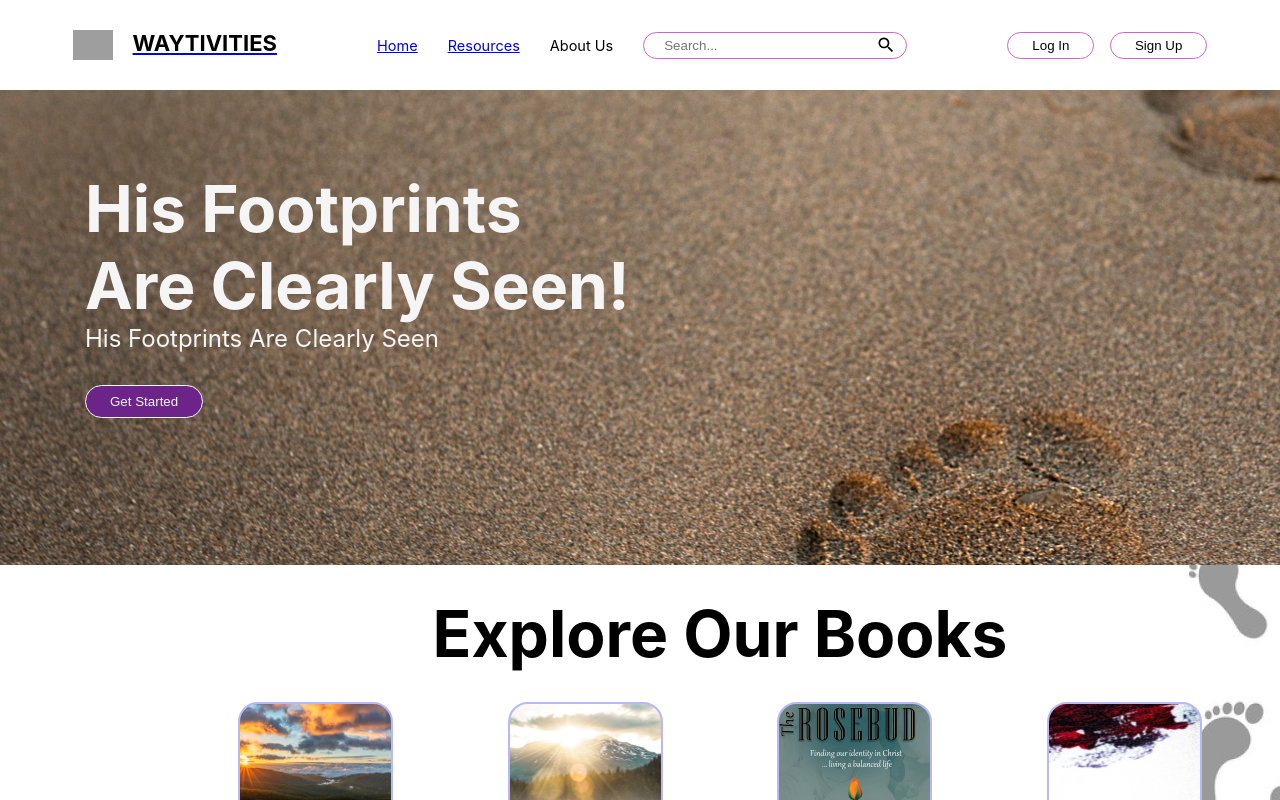
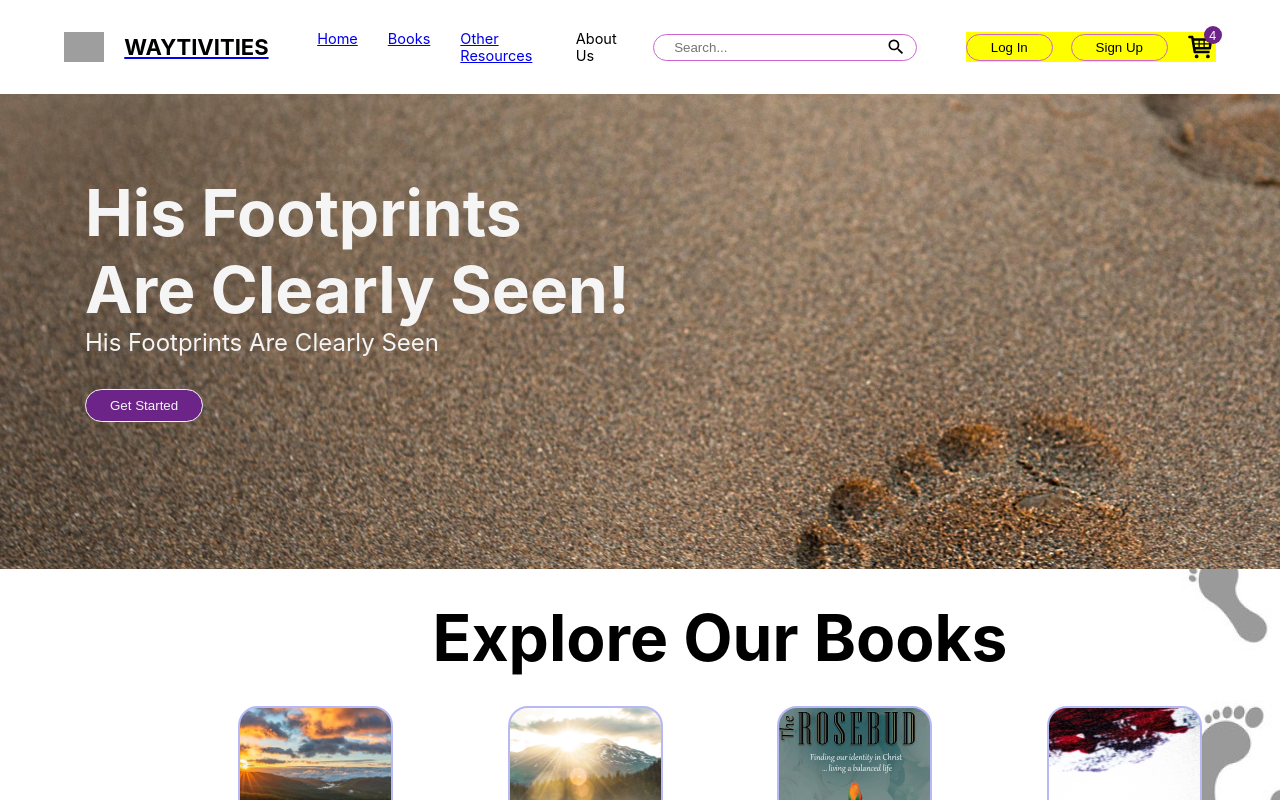
Before and after one commit to Confinesofgrace/Waytivities-Test, a React (Create React App) app: page / in a window 1280 px wide. Shown: the top 800 px of the page. Built offline with nearby package versions, Linux system fonts and the light colour scheme; grey boxes are pictures that could not be loaded.

Commit message:
Updated Navbar with Cart

```diff
--- a/src/App.css
+++ b/src/App.css
@@ -5,7 +5,7 @@
   box-sizing: border-box;
 }
 
-/* Navbar Design*/
+                  /* Navbar Design*/
 
 #navbar
 {
@@ -27,16 +27,17 @@
 
 }
 
-
+                  /*Left column*/
 #nav-left
 {
-  /*background-color: blue;*/
+  /*background-color: blue; */
 }
 
 #logo
 {
 
   display: flex;
+  align-items: center;
 
 }
 
@@ -54,6 +55,8 @@
   color: black;
 }
 
+
+              /*Center column*/
 #nav-center
 {
   width: 50%;
@@ -75,6 +78,53 @@
 #nav-center li
 {
   margin-right: 30px;
+}
+
+                /*Right column*/
+
+#nav-right
+{
+  width: 250px;
+  display: flex;
+  justify-content: space-between;
+  align-items: center;
+
+  background-color: yellow;
+}
+
+
+#cart
+{
+
+  font-size: 12px;
+
+  position: relative;
+
+  display: flex;
+  flex-direction: column;
+  align-items: center;
+
+}
+
+
+#cart-items
+{
+  width: 18px;
+  height: 18px;
+  border-radius: 10px;
+  background-color: #6d2488;
+
+  position: absolute;
+  bottom: 18px;
+  left: 18px;
+
+  display: flex;
+  justify-content: center;
+  align-items: center;
+
+
+  color: whitesmoke;
+  font-size: 12px;
 }
 
 button
@@ -99,51 +149,6 @@ button
 
   overflow: hidden;
 }
-
-#nav-right
-{
-  width: 200px;
-  display: flex;
-  justify-content: space-between;
-}
-
-/*
-#Shopping-cart
-{
-
-  font-size: 12px;
-
-  position: relative;
-
-  display: flex;
-  flex-direction: column;
-  align-items: center;
-
-}
-
-
-#cart-items
-{
-  width: 12px;
-  height: 12px;
-  border-radius: 10px;
-  background-color: black;
-
-  position: absolute;
-  bottom: 25px;
-  left: 25px;
-
-  display: flex;
-  justify-content: center;
-  align-items: center;
-
-
-  color: whitesmoke;
-  font-size: 12px;
-}
-
-*/
-
 
 /* Button Animation */
 button:hover,
@@ -181,7 +186,7 @@ button:active::before
 }
 
 
-    /* Search Component */
+            /* Search Component */
 
 #search
 {
@@ -203,7 +208,7 @@ button:active::before
 }
 
 
-/* Section A- Hero */
+            /* Section A- Hero */
 
 #hero
 {
--- a/src/Component/Cart.js
+++ b/src/Component/Cart.js
@@ -1,9 +1,11 @@
-import { BsBag } from "react-icons/bs";
+import { TiShoppingCart } from "react-icons/ti";
 
 function Cart () {
     return(
-        <div>
-            <BsBag size={20} />
+        <div id="cart">
+            <TiShoppingCart size={30} />
+
+            <div id="cart-items">4</div>
         </div>
 
     );
--- a/src/Component/Navbar.js
+++ b/src/Component/Navbar.js
@@ -1,5 +1,6 @@
 import { NavLink } from "react-router-dom";
 import Search from "./Search";
+import Cart from "./Cart";
 //import Cart from "./Cart";
 
 /*  <div id="Shopping-cart">
@@ -34,7 +35,8 @@ function Navbar() {
             <div id="nav-center">
                 <ul>
                     <li> <NavLink to= '/'><p>Home</p></NavLink> </li>
-                    <li> <NavLink to= '/books'><p>Resources</p></NavLink></li>
+                    <li> <NavLink to= '/books'><p>Books</p></NavLink></li>
+                    <li> <NavLink to= '/books'><p>Other Resources</p></NavLink></li>
                     <li><p>About Us</p></li>
                 </ul>
 
@@ -49,6 +51,8 @@ function Navbar() {
                 <NavLink to= '/SignUp' >
                     <button>Sign Up</button>
                 </NavLink>
+
+                <Cart/>
             </div>
       </nav>
     );
```
